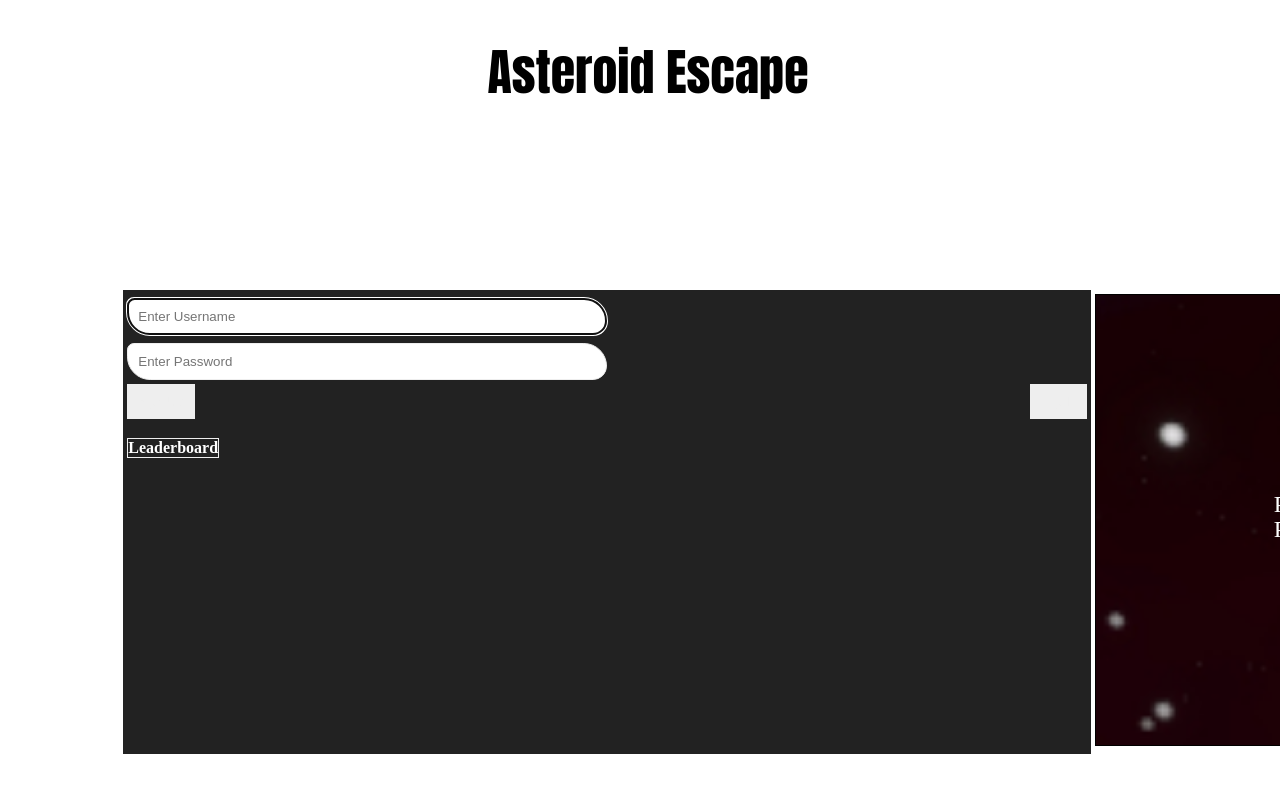
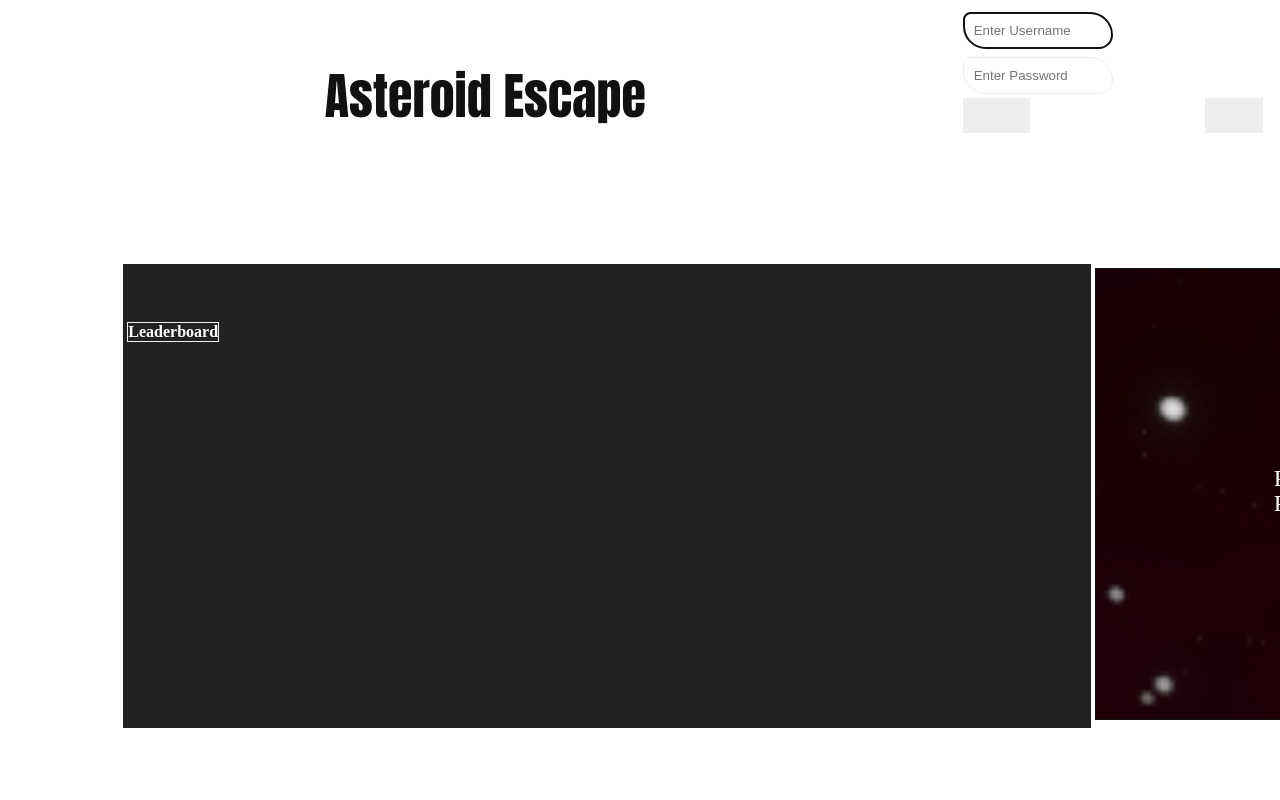
Before and after one commit to jackylau-nyc/Asteroid-Escape, a PHP site: page / in a window 1280 px wide; the page is wider, and only the part inside the window is pictured. Run offline with PHP 8.4, Linux system fonts and the light colour scheme; data that the repository does not hold is empty.

Commit message:
adjusting front end

```diff
--- a/index.php
+++ b/index.php
@@ -16,20 +16,23 @@
     <script src = "asteroidescape.js"></script>
   </head>
   <body onload="start()">
+  	<div class="container1">
   <div class="header">
-  	<h1 style="height:20vh; text-align:center; font-family:'Impact';  font-size:50px ">Asteroid Escape</h1>
+  	<p>Asteroid Escape</p>
   </div>
+  <div class="menu">
+  	<input type="text" placeholder="Enter Username" value = "<?php echo $username ?>" name="uname" id="loginUsername" class ="loginField" onFocus="if (deadTimer == -1) pauseGame(); document.getElementById('logInResponse').innerHTML='';" autofocus>
+				<input type="password" placeholder="Enter Password" value = "<?php echo $password ?>" name="psw" id="loginPassword" class ="loginField" onFocus="if (deadTimer == -1) pauseGame(); document.getElementById('logInResponse').innerHTML='';">
+				<span class="error"><div id="logInResponse"></div></span>
+				<button  style= "float:right; background-color: #eee;" type="button" onclick="logIn()" class="signupbtn">Log In</button>
+				<button style= "float:left; background-color: #eee;" id = "signUpbtn" onclick="if (deadTimer == -1) pauseGame(); document.getElementById('signUp').style.display='block'; listening = false;" style="width:auto;">Sign Up</button>
+  </div>
+  <div class="gameplay"></div>
+</div>
 <table style="width:80vw">
 	<tr>
 		<td style="background-color:#222 ; width: 20vw;horizontal-align:right; vertical-align:top">
 			<div class="nav">
-			  <div id = "logInBtns">
-				<!--<button style= "width:100%" id = "loginbtn" onclick="pauseGame(); document.getElementById('login').style.display='block'; listening = false;" style="width:auto;">Login</button>-->
-				<input type="text" placeholder="Enter Username" value = "<?php echo $username ?>" name="uname" id="loginUsername" class ="loginField" onFocus="if (deadTimer == -1) pauseGame(); document.getElementById('logInResponse').innerHTML='';" autofocus>
-				<input type="password" placeholder="Enter Password" value = "<?php echo $password ?>" name="psw" id="loginPassword" class ="loginField" onFocus="if (deadTimer == -1) pauseGame(); document.getElementById('logInResponse').innerHTML='';">
-				<span class="error"><div id="logInResponse"></div></span>
-				<button  style= "float:right; background-color: #eee;" type="button" onclick="logIn()" class="signupbtn">Log In</button>
-				<button style= "float:left; background-color: #eee;" id = "signUpbtn" onclick="if (deadTimer == -1) pauseGame(); document.getElementById('signUp').style.display='block'; listening = false;" style="width:auto;">Sign Up</button>
 			 </div>
 			 <div id = "userInfo">
 			 </div>
--- a/style.css
+++ b/style.css
@@ -2,6 +2,7 @@
 
 html, body {
     width: 99%;
+    color: #111;
 }
 
 canvas {
@@ -130,12 +131,22 @@
     cursor: pointer;
 }
 
+.container1 {
+    display: flex;
+}
 
 .header {
     height: 20vw;
     width: 100vw;
-  background-color: #eee
-  color:#111;
+    background-color: #111
+    color:#eee;
+    text-align:center;
+    font-family:'Impact';
+    font-size:50px
+}
+
+.menu {
+
 }
 
 /* Add Zoom Animation */
```
